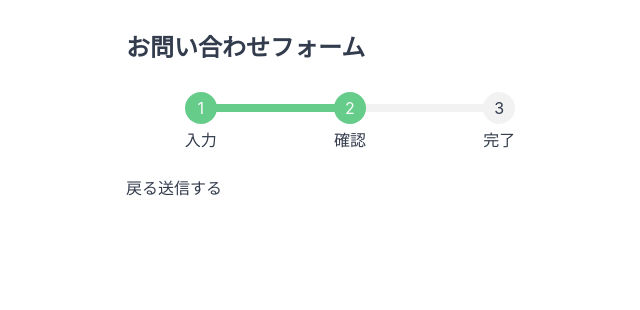
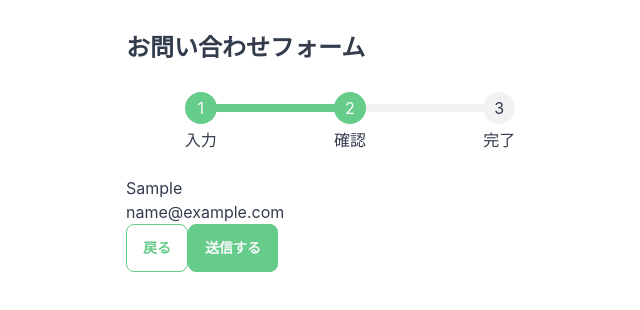
Before and after one commit to cherenkov/contact-form-demo, a React (Vite) app: page / in a window 1280 px wide. Both pictures are taken after typing "Sample", "name@example.com", "Sample" into the empty fields and a click on the button "確認画面へ". Shown: the top 310 px of the page, without its empty margins (290-930 px from the left). Built offline with nearby package versions, Linux system fonts and the light colour scheme.

Commit message:
contextを使ってフォームで入力した値を確認画面で表示できるようにした

```diff
--- a/src/components/contact/ConfirmPage.tsx
+++ b/src/components/contact/ConfirmPage.tsx
@@ -1,4 +1,5 @@
-import { FormEvent } from 'react';
+import { FormEvent, useContext } from 'react';
+import { FormCtx } from '~/components/contexts/FormContext';
 
 type Props = {
   handleBack: Function;
@@ -6,19 +7,25 @@ type Props = {
 };
 
 const ConfirmPage = ({ handleBack, handleNext }: Props) => {
+  const { currentState } = useContext(FormCtx);
   const onClickBack = (e: FormEvent<HTMLButtonElement>): void => {
     handleBack();
   };
   const onClickNext = (e: FormEvent<HTMLButtonElement>): void => {
     handleNext();
+    console.log('送信されるデータ');
+    console.log(currentState);
   };
 
   return (
     <>
-      <button type="button" onClick={onClickBack}>
+      <div>{currentState?.name}</div>
+      <div>{currentState?.email}</div>
+
+      <button type="button" className="btn btn-outline btn-primary" onClick={onClickBack}>
         戻る
       </button>
-      <button type="button" onClick={onClickNext}>
+      <button type="button" className="btn btn-primary" onClick={onClickNext}>
         送信する
       </button>
     </>
--- a/src/components/contact/FormPage.tsx
+++ b/src/components/contact/FormPage.tsx
@@ -1,7 +1,6 @@
-// import { useAuthState } from '~/components/contexts/UserContext';
-
+import { useContext } from 'react';
 import { useForm, SubmitHandler } from 'react-hook-form';
-
+import { FormCtx } from '~/components/contexts/FormContext';
 interface IFormInput {
   name: String;
   email: String;
@@ -12,14 +11,17 @@ type Props = {
 };
 
 const FormPage = ({ handleNext }: Props) => {
-  // const { state } = useAuthState();
+  const { currentState, setCurrentState } = useContext(FormCtx);
+
+  // react-hook-formによるバリデーションで使用
   const {
     register,
     formState: { errors },
     handleSubmit,
   } = useForm<IFormInput>();
+
   const onSubmit: SubmitHandler<IFormInput> = (data) => {
-    console.log(data);
+    setCurrentState(data);
     handleNext();
   };
 
@@ -34,6 +36,7 @@ const FormPage = ({ handleNext }: Props) => {
               className="mt-1 block w-full rounded-md border-gray-300 shadow-sm focus:border-indigo-300 focus:ring focus:ring-indigo-200 focus:ring-opacity-50"
               placeholder=""
               {...register('name', { required: '名前は必須です。' })}
+              defaultValue={currentState.name}
             />
           </label>
           {errors.name && <span className="text-sm font-bold tracking-wide text-red-500">{errors.name?.message}</span>}
@@ -51,6 +54,7 @@ const FormPage = ({ handleNext }: Props) => {
                   focus:border-indigo-300 focus:ring focus:ring-indigo-200 focus:ring-opacity-50
                 "
               placeholder="john@example.com"
+              defaultValue={currentState.email}
               {...register('email', {
                 required: 'メールアドレスは必須です。',
                 pattern: {
@@ -122,7 +126,7 @@ const FormPage = ({ handleNext }: Props) => {
                 </div>
               </div> */}
           <div className="mt-4">
-            <button type="submit" className="btn btn-outline btn-primary">
+            <button type="submit" className="btn btn-primary">
               確認画面へ
             </button>
           </div>
--- /dev/null
+++ b/src/components/contexts/FormContext.tsx
@@ -0,0 +1,17 @@
+import { createContext, ReactNode, useState } from 'react';
+
+// TODO: フォームの送信するデータの型定義
+
+const FormCtx = createContext({} as any);
+
+const FormProvider = ({ children }: { children: ReactNode }) => {
+  const [currentState, setCurrentState] = useState({});
+  const value = {
+    currentState,
+    setCurrentState,
+  };
+
+  return <FormCtx.Provider value={value}>{children}</FormCtx.Provider>;
+};
+
+export { FormCtx, FormProvider };
```
Also changed, not shown: src/components/root/App.tsx (+6 -6 lines).
